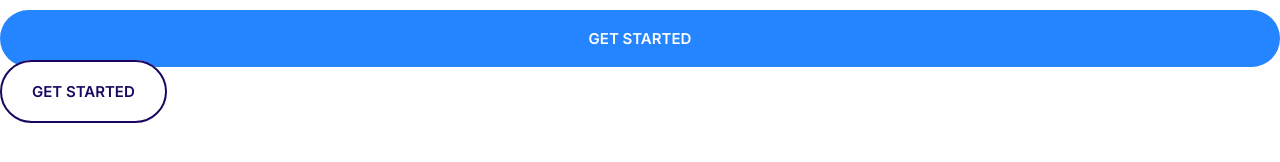
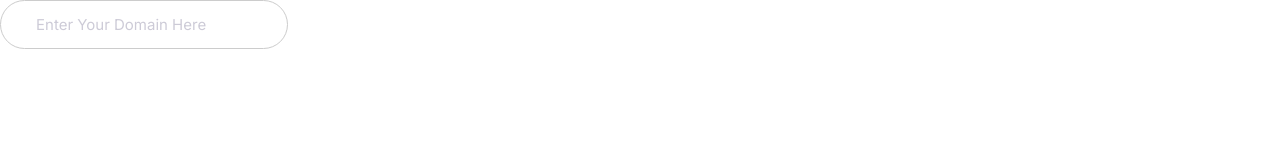
Before and after one commit to Hossamo14/Moshify-Hosting-Templete, a plain HTML site: page index.html in a window 1280 px wide. Drawn offline with Linux system fonts and the light colour scheme.

```diff
--- a/css/styles.css
+++ b/css/styles.css
@@ -233,15 +233,27 @@
     color: #fff;
 }
 
-
-
-
 .btn--block {
     width: 100%;
     display: inline-block;
 }
 
+/* ========================================= */
 
+/* Inputs */
+
+.input {
+    border-radius: 30px;
+    border: 1px solid #ccc;
+    color: var(--color-headings);
+    outline: 0;
+    padding: 1.5rem 3.5rem;
+    font-size: 2rem;
+}
+
+::placeholder {
+    color:#cdcbd7;
+}
 
 @media screen and (min-width: 1024px) {
      body {
@@ -277,4 +289,8 @@
     .btn {
         font-size: 1.5rem;
     }
+
+    .input {
+        font-size: 1.5rem;
+    }
 }
--- a/index.html
+++ b/index.html
@@ -12,8 +12,7 @@
 </head>
 <body>
 
-<button class="btn btn--primary btn--block">Get Started</button>
-<a class="btn btn--accent btn--outline" href="">Get Started</a>
+<input type="text" class="input" placeholder="Enter Your Domain Here">
 
 </body>
 </html>
```
Also changed, not shown: components/Inputs.html (added, +1 -0 lines).
